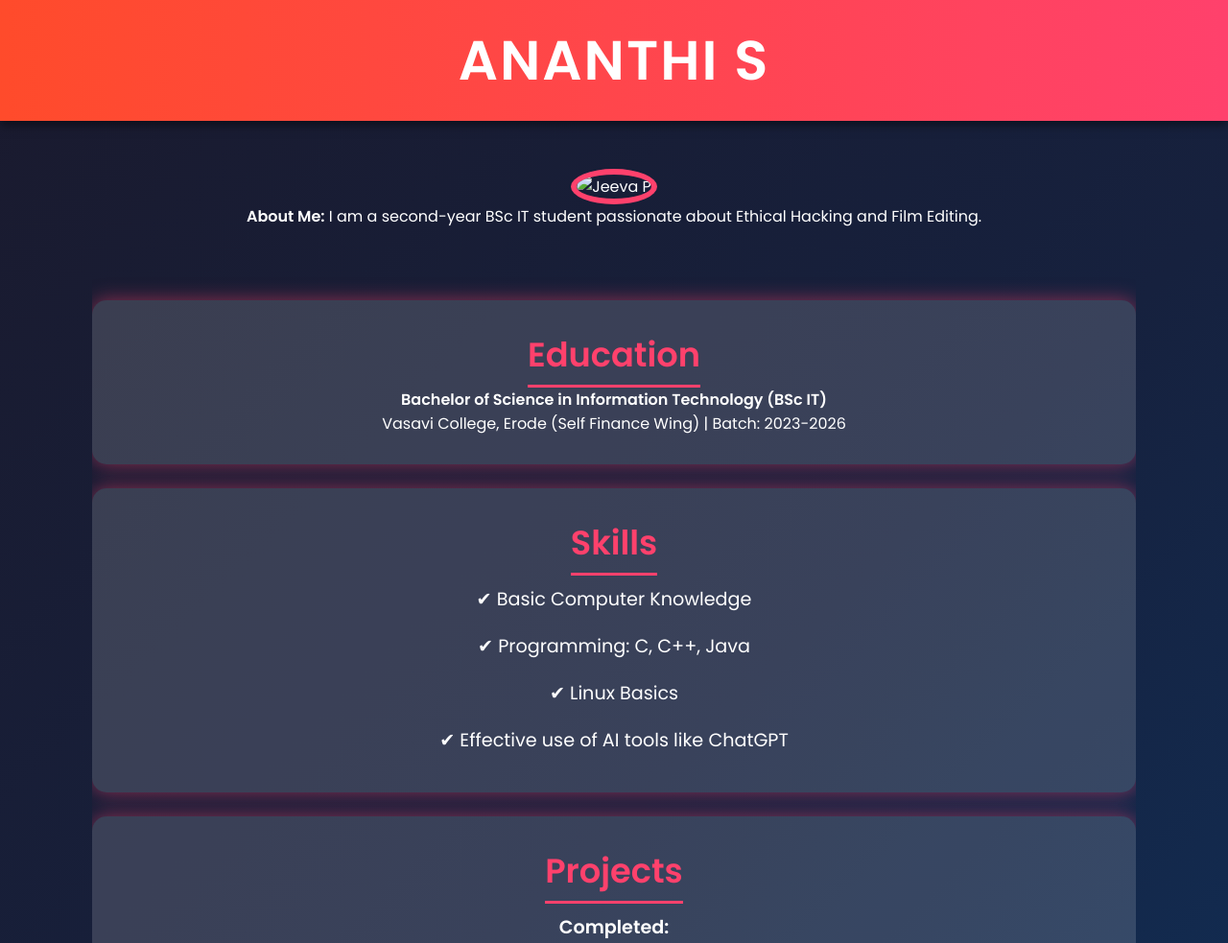
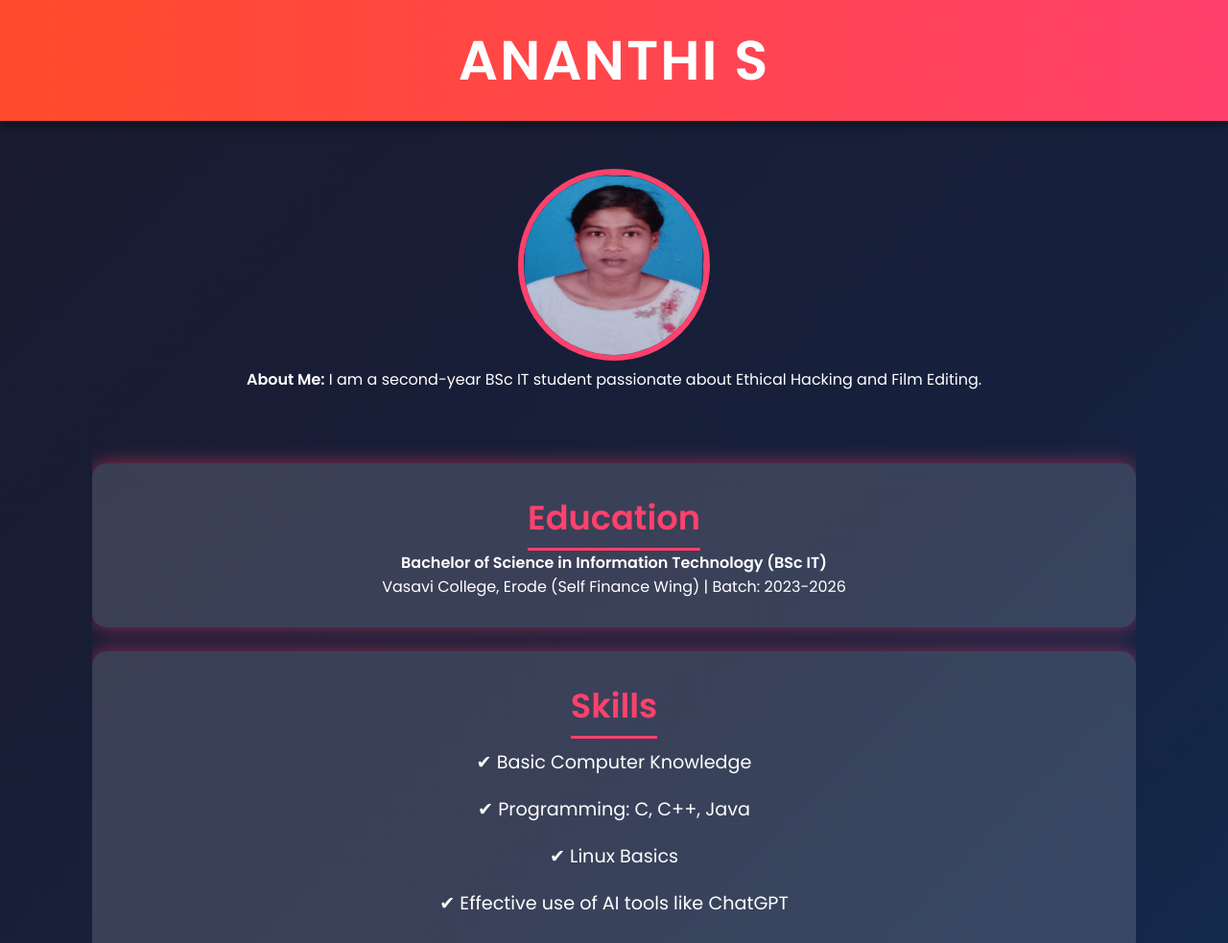
Before and after one commit to ananthi-2006-a/Ananthi-2006-, a plain HTML site: page index.html in a window 1280 px wide. Shown: the top 983 px of the page at 96% size. Drawn offline with Linux system fonts and the light colour scheme.

Commit message:
Update index.html

```diff
--- a/index.html
+++ b/index.html
@@ -186,7 +186,7 @@
     <div class="container">
 
         <div class="profile">
-            <img src="photo.jpg" alt="Jeeva P">
+            <img src="IMG-20250325-WA0068.jpg" alt="Jeeva P">
             <p><strong>About Me:</strong> I am a second-year BSc IT student passionate about Ethical Hacking and Film Editing.</p>
         </div>
 
```
